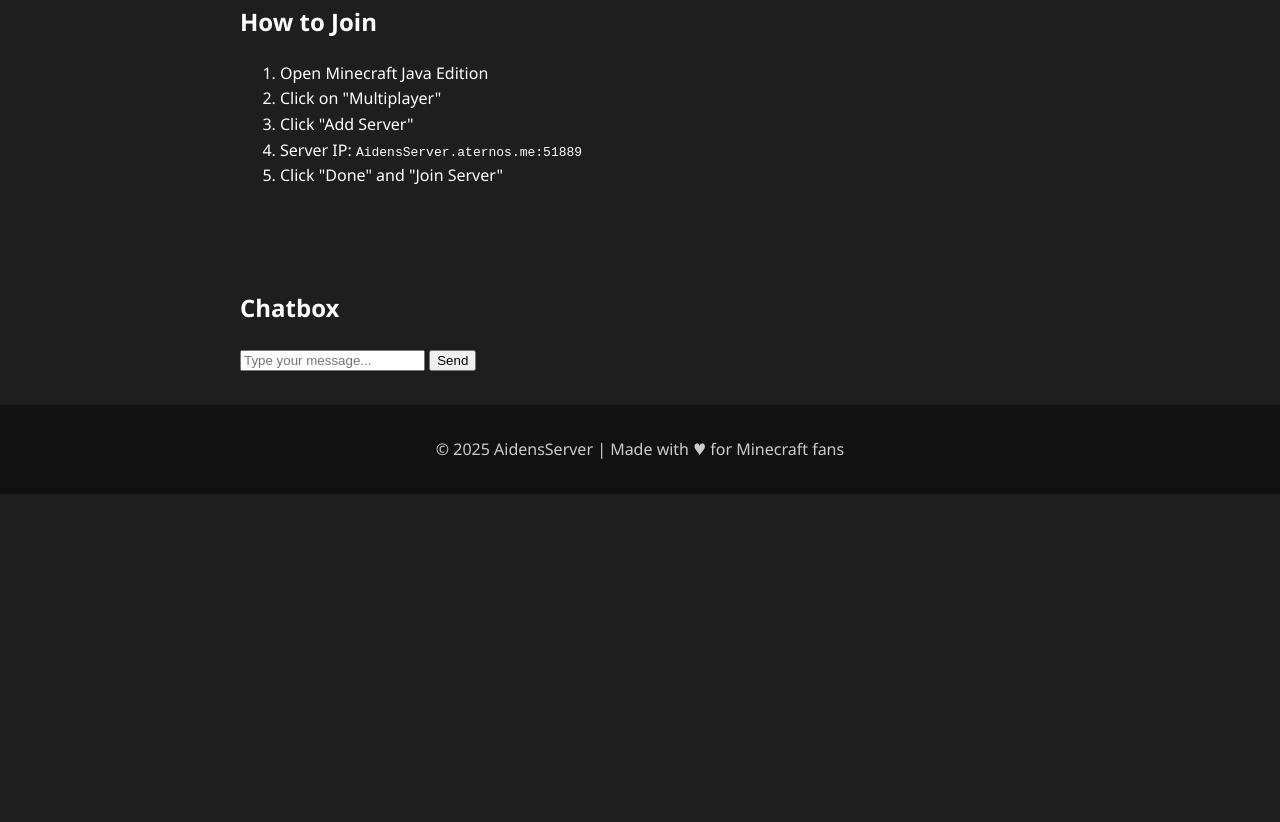
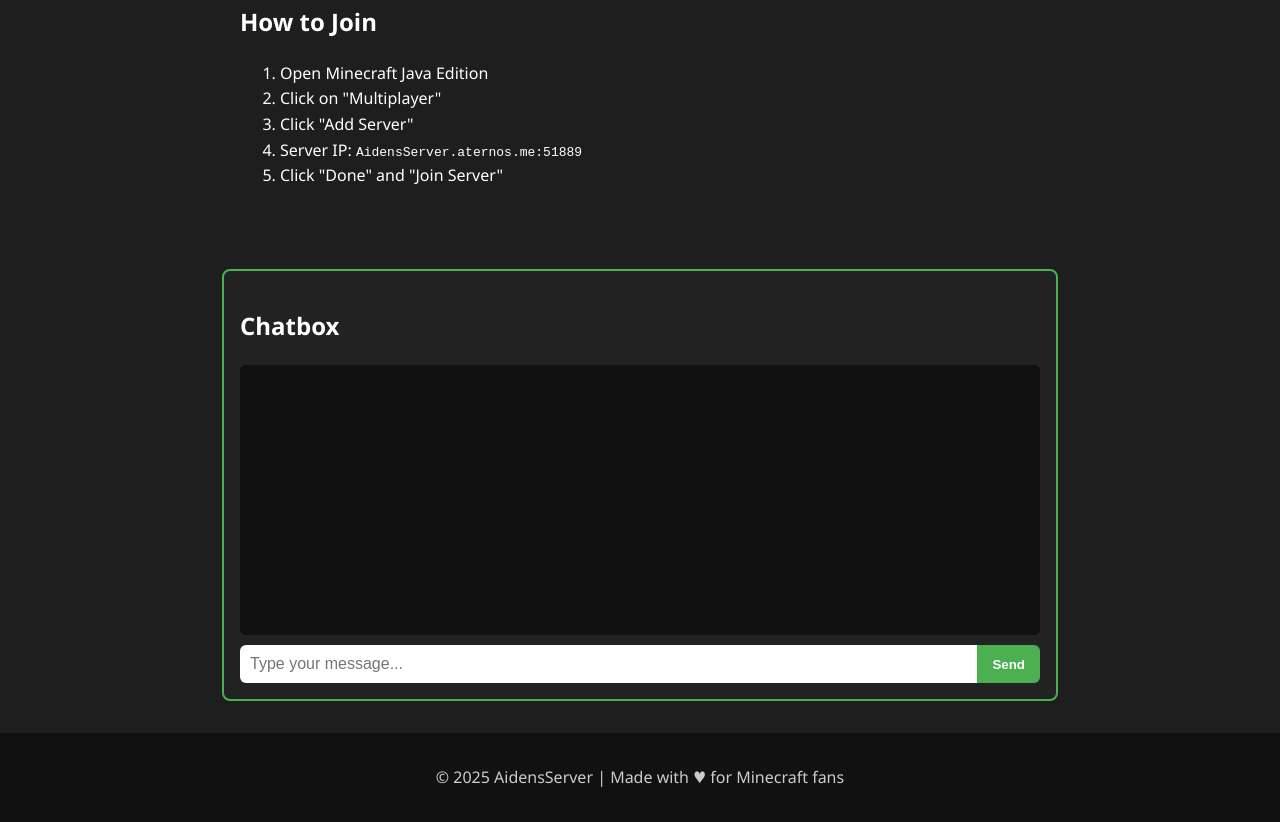
Before and after one commit to GreenVR5122/AidensServer-Web, a website: page public/index.html in a window 1280 px wide. Shown: the part 986-1808 px from the top of the page. Before the commit the page ends 1480 px from the top, so only its background shows below. Drawn offline with nearby package versions, Linux system fonts and the light colour scheme; no server answers.

Commit message:
Update style.css

```diff
--- a/public/style.css
+++ b/public/style.css
@@ -29,6 +29,59 @@
   margin: auto;
 }
 
+#server-rules ul {
+  list-style: disc inside;
+  margin-left: 1rem;
+}
+
+#chat-section {
+  max-width: 800px;
+  margin: 2rem auto;
+  border: 2px solid #4caf50;
+  border-radius: 8px;
+  padding: 1rem;
+  background: #222;
+}
+
+#chat-window {
+  height: 250px;
+  overflow-y: auto;
+  background: #111;
+  padding: 10px;
+  border-radius: 6px;
+  margin-bottom: 10px;
+  color: #ddd;
+  font-size: 0.95rem;
+  white-space: pre-wrap;
+}
+
+#chat-form {
+  display: flex;
+}
+
+#chat-input {
+  flex: 1;
+  padding: 10px;
+  font-size: 1rem;
+  border-radius: 6px 0 0 6px;
+  border: none;
+  outline: none;
+}
+
+#chat-form button {
+  padding: 10px 15px;
+  background: #4caf50;
+  border: none;
+  color: white;
+  font-weight: bold;
+  cursor: pointer;
+  border-radius: 0 6px 6px 0;
+}
+
+#chat-form button:hover {
+  background: #45a049;
+}
+
 footer {
   text-align: center;
   padding: 1rem;
```
